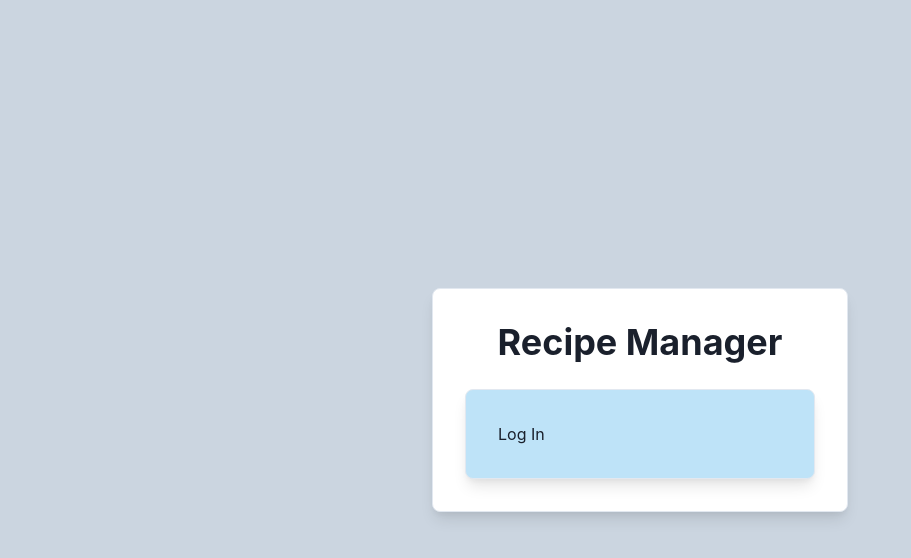
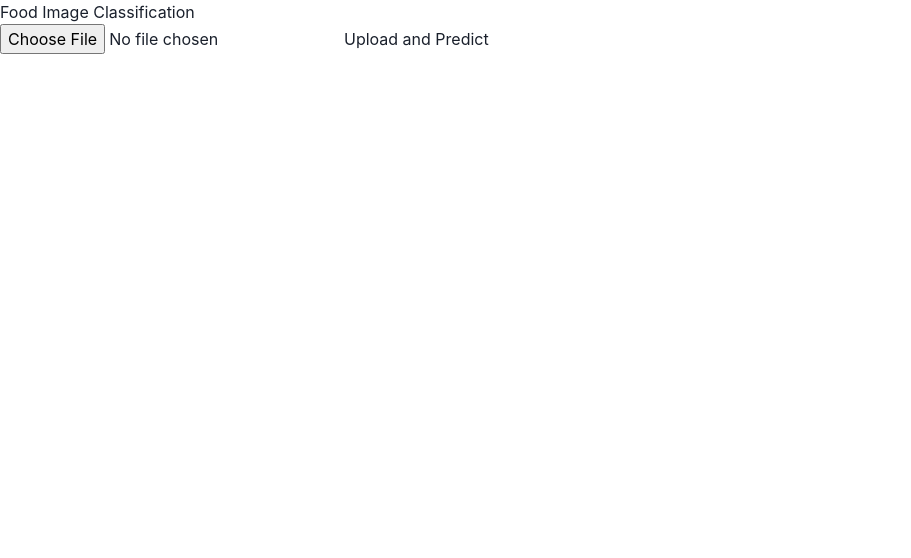
Before and after one commit to James-J-Barry/HopHacks24, a React (Vite) app in the folder recipe-scraping-project/: page / in a window 1280 px wide. Shown: the top 558 px of the page, without its empty margins (0-911 px from the left). Built offline with nearby package versions, Linux system fonts and the light colour scheme.

Commit message:
Added some machine learnign stuff

```diff
--- a/recipe-scraping-project/src/App.tsx
+++ b/recipe-scraping-project/src/App.tsx
@@ -6,20 +6,25 @@ import AuthLogin from "./components/auth-login-component";
 import AuthProfile from "./components/auth-profile-component";
 import AuthLogout from "./components/auth-logout-component";
 import { ChakraProvider } from "@chakra-ui/react";
+import ImageUpload from "./components/image-upload.component";
 
 const App: React.FC = () => {
     return (
         <>
             <ChakraProvider>
-                <Router>
+                {/* <Router>
                 <Routes>
                     <Route path="/" element={<LoginPage />} />
                     <Route path="/dashboard" element={<Dashboard />} />
                 </Routes>
             </Router>
-                {/* <AuthLogin></AuthLogin>
+                <AuthLogin></AuthLogin>
                 <AuthProfile></AuthProfile>
                 <AuthLogout></AuthLogout> */}
+                <div className="App">
+                    <h1>Food Image Classification</h1>
+                    <ImageUpload />
+                </div>
             </ChakraProvider>
         </>
     );
--- /dev/null
+++ b/recipe-scraping-project/src/components/image-upload.component.tsx
@@ -0,0 +1,49 @@
+import React, { useState } from "react";
+import imagePredictionService from "../shared/services/image-prediction.service";
+
+const ImageUpload: React.FC = () => {
+    const [selectedFile, setSelectedFile] = useState<File | null>(null);
+    const [prediction, setPrediction] = useState<string>("");
+    const [loading, setLoading] = useState<boolean>(false);
+    const [error, setError] = useState<string>("");
+
+    const handleFileChange = (event: React.ChangeEvent<HTMLInputElement>) => {
+        if (event.target.files && event.target.files[0]) {
+            setSelectedFile(event.target.files[0]);
+        }
+    };
+
+    const handleUpload = async () => {
+        if (!selectedFile) {
+            setError("Please select a file to upload.");
+            return;
+        }
+
+        setLoading(true);
+        setError("");
+
+        try {
+            const result = await imagePredictionService.predictImage(
+                selectedFile
+            );
+            setPrediction(result);
+        } catch (error) {
+            setError("Error uploading the image and getting prediction.");
+        } finally {
+            setLoading(false);
+        }
+    };
+
+    return (
+        <div>
+            <input type="file" accept="image/*" onChange={handleFileChange} />
+            <button onClick={handleUpload} disabled={loading}>
+                {loading ? "Uploading..." : "Upload and Predict"}
+            </button>
+            {prediction && <p>Prediction: {prediction}</p>}
+            {error && <p style={{ color: "red" }}>{error}</p>}
+        </div>
+    );
+};
+
+export default ImageUpload;
--- /dev/null
+++ b/recipe-scraping-project/src/shared/services/image-prediction.service.ts
@@ -0,0 +1,23 @@
+import axios from 'axios';
+import { environment } from '../../environments/environment';
+
+// Define the base URL for the API
+const API_BASE_URL = environment.apiUrl;
+
+const imagePredictionService = {
+    predictImage: async (file: File): Promise<string> => {
+        try {
+            const formData = new FormData();
+            formData.append('file', file);
+
+            // Send POST request to the backend API to get the prediction
+            const response = await axios.post<{ prediction: string }>(`${API_BASE_URL}/predict`, formData);
+            return response.data.prediction;
+        } catch (error) {
+            console.error('Error making prediction:', error);
+            throw error;
+        }
+    }
+};
+
+export default imagePredictionService;
```
Also changed, not shown: recipe-scraping-project/package.json (+6 -2 lines), recipe-scraping-project/src/components/test.ts (deleted), recipe-scraping-project/src/utils/test.ts (deleted), 1 other file (tests, documents, lock files or other folders).
